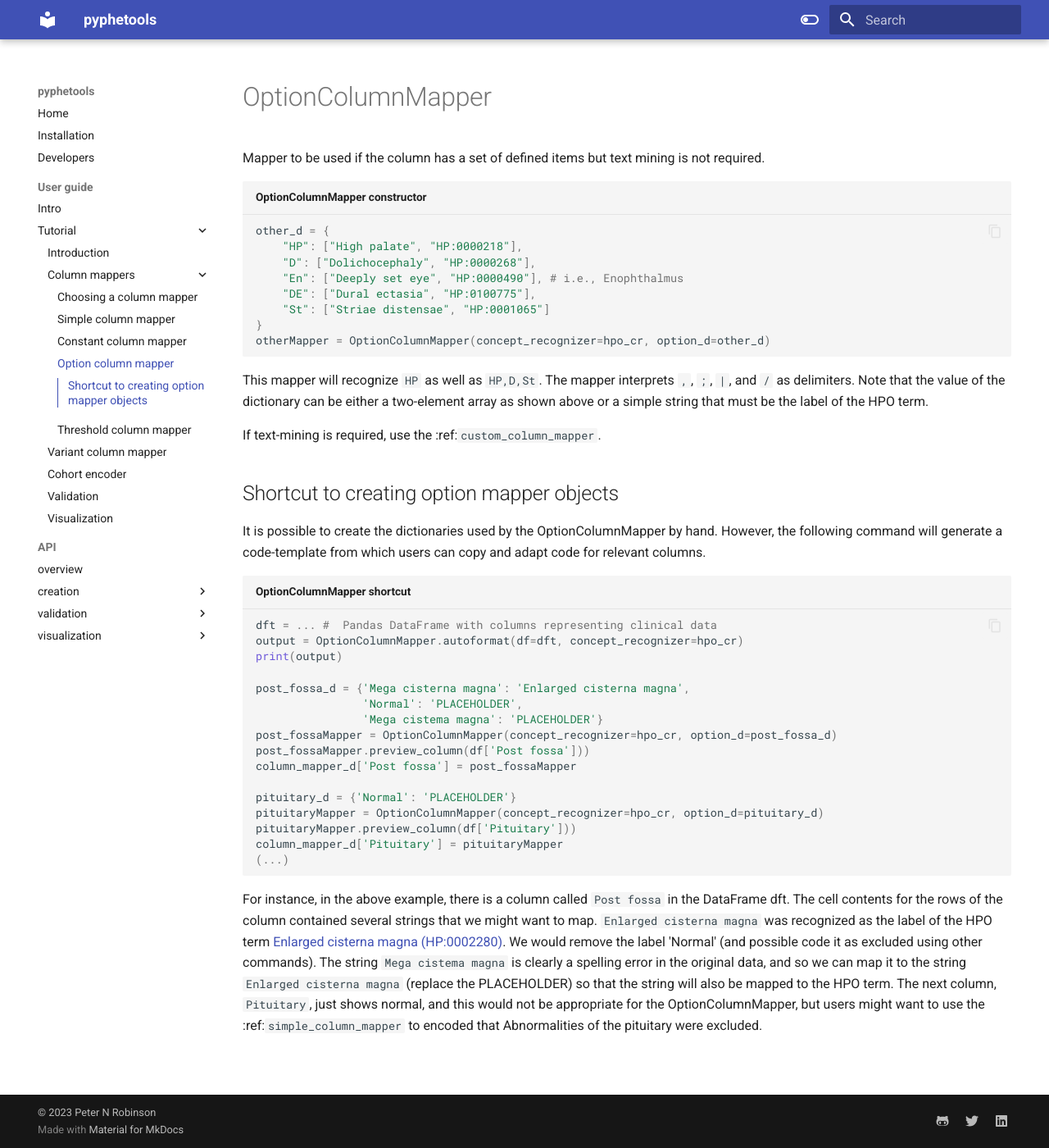
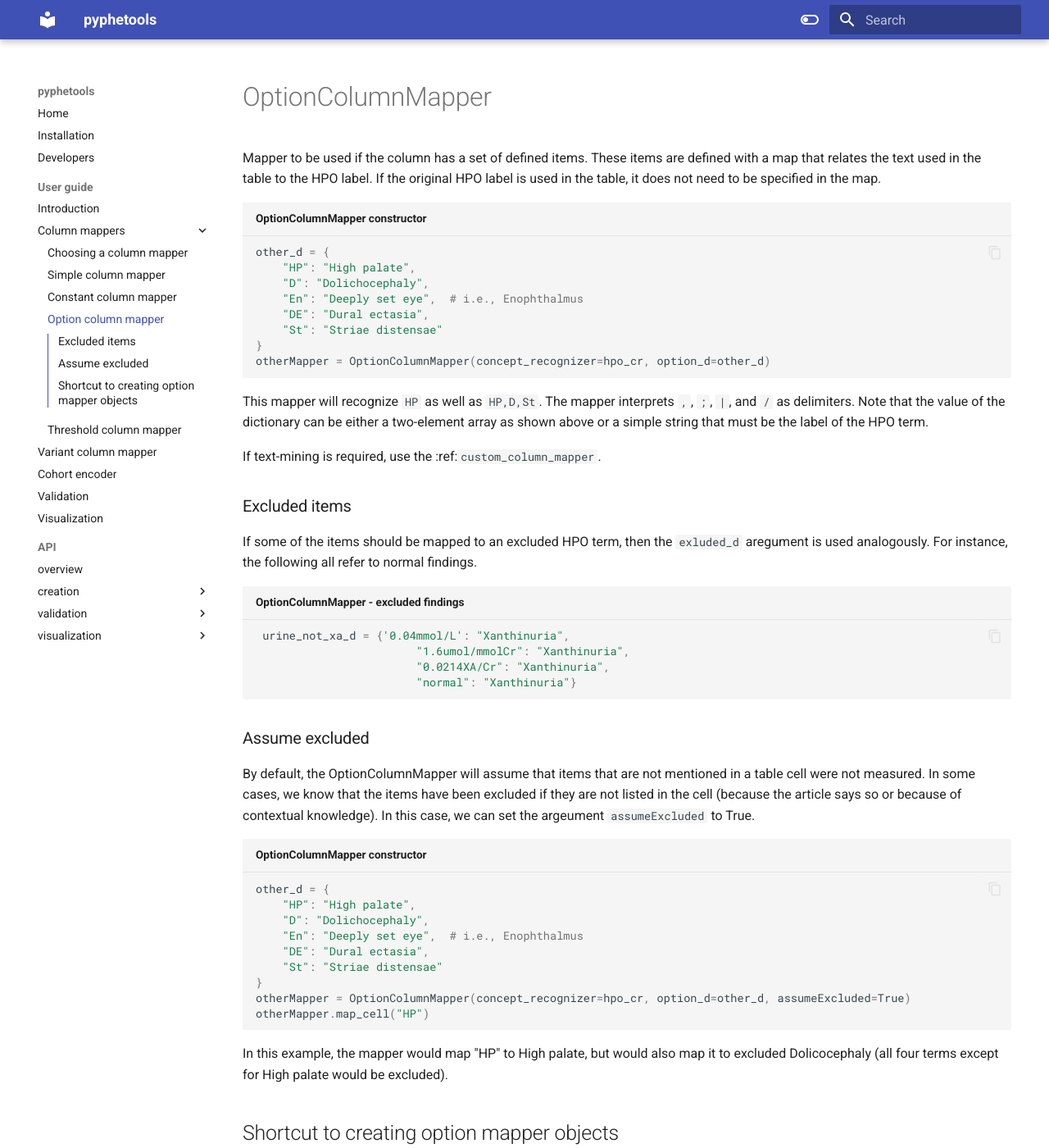
Before and after one commit to monarch-initiative/pyphetools, an MkDocs documentation site: the page built from docs/user-guide/option_column_mapper.md, in a window 1280 px wide and 1400 px high. Shown: the whole window at 82% size. Built offline with MkDocs 1.6.1 and Material for MkDocs 9.7.7, drawn with Linux system fonts in a browser that asks for light colours.

Commit message:
assume excluded

````diff
--- a/docs/user-guide/option_column_mapper.md
+++ b/docs/user-guide/option_column_mapper.md
@@ -1,15 +1,16 @@
 # OptionColumnMapper
 
 
-Mapper to be used if the column has a set of defined items but text mining is not required.
+Mapper to be used if the column has a set of defined items. These items are defined with a map that relates the text used in the
+table to the HPO label. If the original HPO label is used in the table, it does not need to be specified in the map.
 
 ```python title="OptionColumnMapper constructor"
 other_d = {
-    "HP": ["High palate", "HP:0000218"],
-    "D": ["Dolichocephaly", "HP:0000268"],
-    "En": ["Deeply set eye", "HP:0000490"], # i.e., Enophthalmus
-    "DE": ["Dural ectasia", "HP:0100775"],
-    "St": ["Striae distensae", "HP:0001065"]
+    "HP": "High palate",
+    "D": "Dolichocephaly",
+    "En": "Deeply set eye",  # i.e., Enophthalmus
+    "DE": "Dural ectasia",
+    "St": "Striae distensae"
 }
 otherMapper = OptionColumnMapper(concept_recognizer=hpo_cr, option_d=other_d)
 ```
@@ -20,6 +21,39 @@ can be either a two-element array as shown above or a simple string that must be
 label of the HPO term.
 
 If text-mining is required, use the :ref:`custom_column_mapper`.
+
+
+### Excluded items
+
+If some of the items should be mapped to an excluded HPO term, then the `exluded_d` aregument is used analogously. For instance, the following all refer to normal findings.
+
+```python title="OptionColumnMapper - excluded findings"
+ urine_not_xa_d = {'0.04mmol/L': "Xanthinuria",
+                        "1.6umol/mmolCr": "Xanthinuria",
+                        "0.0214XA/Cr": "Xanthinuria",
+                        "normal": "Xanthinuria"}
+```
+
+### Assume excluded
+
+By default, the OptionColumnMapper will assume that items that are not mentioned in a table cell were not measured.
+In some cases, we know that the items have been excluded if they are not listed in the cell (because the article says so or because of contextual knowledge).
+In this case, we can set the argeument `assumeExcluded` to True.
+
+
+```python title="OptionColumnMapper constructor"
+other_d = {
+    "HP": "High palate",
+    "D": "Dolichocephaly",
+    "En": "Deeply set eye",  # i.e., Enophthalmus
+    "DE": "Dural ectasia",
+    "St": "Striae distensae"
+}
+otherMapper = OptionColumnMapper(concept_recognizer=hpo_cr, option_d=other_d, assumeExcluded=True)
+otherMapper.map_cell("HP")
+```
+
+In this example, the mapper would map "HP" to High palate, but would also map it to excluded Dolicocephaly (all four terms except for High palate would be excluded).
 
 
 ## Shortcut to creating option mapper objects
--- a/mkdocs.yml
+++ b/mkdocs.yml
@@ -34,19 +34,17 @@ nav:
   - Installation: 'installation.md'
   - Developers: 'developers.md'
   - User guide:
-    - Intro: 'user-guide/intro.md'
-    - "Tutorial":
-      - Introduction: 'user-guide/tutorial.md'
-      - Column mappers:
-        - Choosing a column mapper: 'user-guide/choosing_column_mapper.md'
-        - Simple column mapper: 'user-guide/simple_column_mapper.md'
-        - Constant column mapper: 'user-guide/constant_column_mapper.md'
-        - Option column mapper: 'user-guide/option_column_mapper.md'
-        - Threshold column mapper: 'user-guide/threshold_column_mapper.md'
-      - Variant column mapper: 'user-guide/variant_column_mapper.md'
-      - Cohort encoder: 'user-guide/cohort_encoder.md'
-      - Validation: 'user-guide/validation.md'
-      - Visualization: 'user-guide/visualization.md'
+    - Introduction: 'user-guide/tutorial.md'
+    - Column mappers:
+      - Choosing a column mapper: 'user-guide/choosing_column_mapper.md'
+      - Simple column mapper: 'user-guide/simple_column_mapper.md'
+      - Constant column mapper: 'user-guide/constant_column_mapper.md'
+      - Option column mapper: 'user-guide/option_column_mapper.md'
+      - Threshold column mapper: 'user-guide/threshold_column_mapper.md'
+    - Variant column mapper: 'user-guide/variant_column_mapper.md'
+    - Cohort encoder: 'user-guide/cohort_encoder.md'
+    - Validation: 'user-guide/validation.md'
+    - Visualization: 'user-guide/visualization.md'
   - API:
     - "overview": 'api/overview.md'
     - "creation":
--- a/src/pyphetools/__init__.py
+++ b/src/pyphetools/__init__.py
@@ -4,7 +4,7 @@ from . import visualization
 from . import validation
 
 
-__version__ = "0.8.5"
+__version__ = "0.8.6"
 
 
 __all__ = [
````
Also changed, not shown: docs/api/creation/custom_column_mapper.md (deleted, +0 -3 lines), docs/user-guide/intro.md (deleted, +0 -28 lines), 4 other files.
